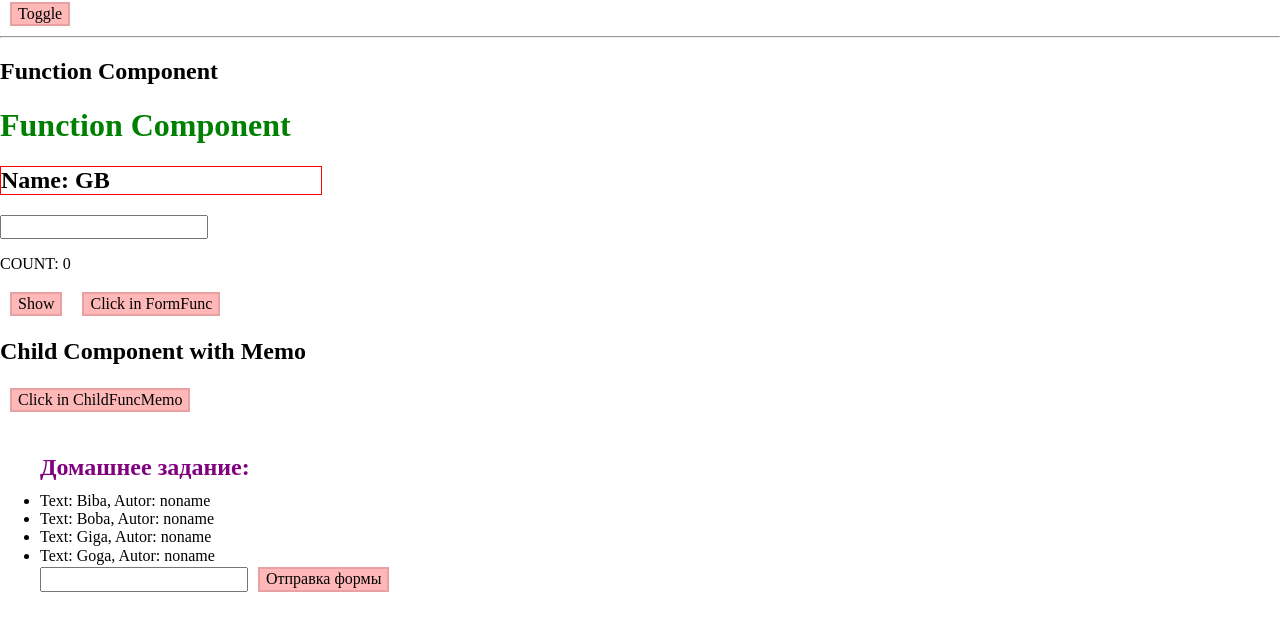
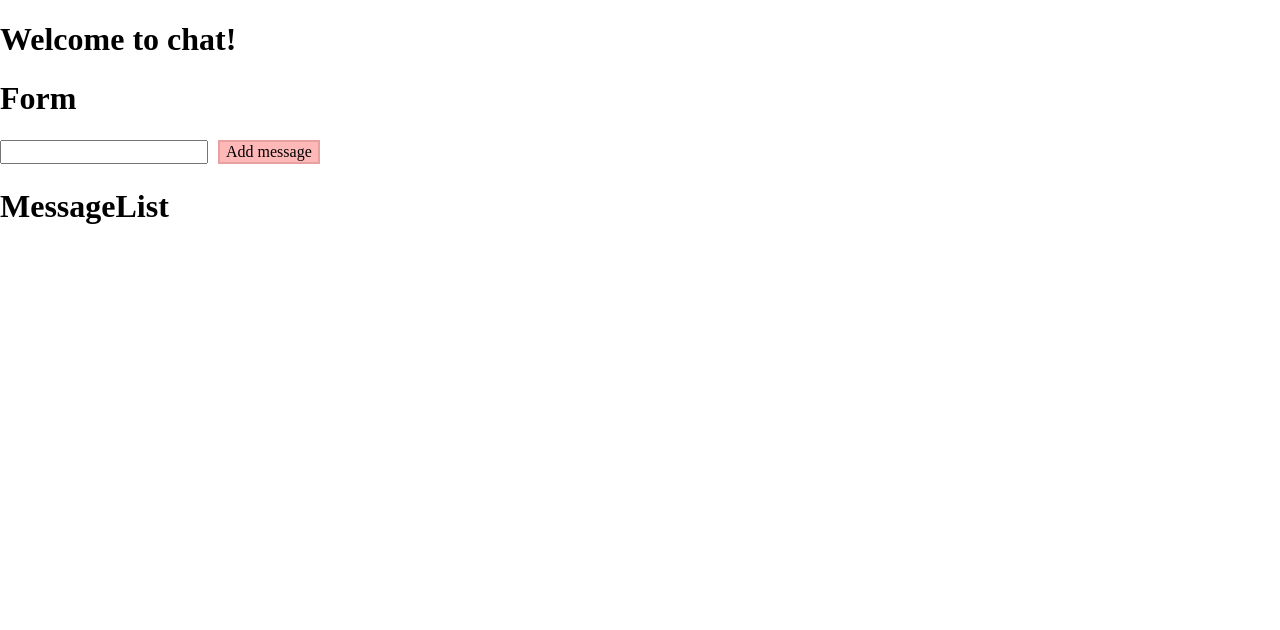
Before and after one commit to Gelignite87/React_GB, a React app: page / in a window 1280 px wide. Shown: the top 630 px of the page. Built offline with nearby package versions, Linux system fonts and the light colour scheme.

Commit message:
10.12.2022

```diff
--- a/src/App.js
+++ b/src/App.js
@@ -1,24 +1,36 @@
-import { useState } from 'react';
-import { FormClass } from './components/classes/FormClass';
-import { FormFunc } from './components/func/FormFunc';
+import { useCallback, useEffect, useState } from 'react';
+// import { FormClass } from './components/classes/FormClass';
+// import { FormFunc } from './components/func/FormFunc';
+import { Form } from './components/func/FormSubmit';
+import { MessageList } from './components/func/MessageList';
 
 export function App() {
-  const [toggle, setToggle] = useState(true)
-  const [messageList] = useState([{ text: 'Biba', autor: 'noname' }, { text: 'Boba', autor: 'noname' }, { text: 'Giga', autor: 'noname' }, { text: 'Goga', autor: 'noname' },])
+  // const [toggle, setToggle] = useState(true)
+  const [messages, setMessages] = useState([])
+
+  const addMessage = useCallback((newMessage) => {
+    setMessages([...messages, newMessage])
+  },[messages])
+
+  useEffect(() => {
+    if (messages.length>0 && messages[messages.length-1].author ==='user') {
+      const timeout = setTimeout(() => {
+        addMessage({author: 'bot', text: 'I\'m BOT'})
+      }, 1500)
+      return () => { clearTimeout(timeout) }
+    }
+  }, [messages, addMessage])
+
   return (
     <>
-      <button onClick={() => setToggle(!toggle)}>Toggle</button>
+      {/* <button onClick={() => setToggle(!toggle)}>Toggle</button>
       <hr />
       <h2>{toggle ? 'Function Component' : 'Classes Component'}</h2>
-      {toggle ? <FormFunc title='Function Component' /> : <FormClass />}
-      <ul>
-        <h2 className='DZ'>Домашнее задание:</h2>
-        {messageList.map((item) => (<li key={item.text}>Text: {item.text}, Autor: {item.autor}</li>))}
-        <form>
-          <input type="text" />
-          <button>Отправка формы</button>
-        </form>
-      </ul>
+      {toggle ? <FormFunc title='Function Component' /> : <FormClass />} */}
+
+      <h1>Welcome to chat!</h1>
+      <Form addMessage={addMessage} />
+      <MessageList messages={messages} />
     </>
   );
 }
--- /dev/null
+++ b/src/components/func/FormSubmit.jsx
@@ -0,0 +1,22 @@
+import { useState } from "react"
+import { Button } from "./ui/Button"
+
+export const Form = ({ addMessage }) => {
+    const [text, setText] = useState('')
+
+    const handleSubmit = (e) => {
+        e.preventDefault()
+        addMessage({ author: 'user', text })
+        setText('')
+    }
+
+    return (
+        <>
+            <h1>Form</h1>
+            <form onSubmit={handleSubmit}>
+                <input type='text' value={text} onChange={(e) => setText(e.target.value)} />
+                <Button>Add message</Button>
+            </form>
+        </>
+    )
+}
--- /dev/null
+++ b/src/components/func/MessageList.jsx
@@ -0,0 +1,12 @@
+export function MessageList({messages}) {
+    return (
+        <>
+            <h1>MessageList</h1>
+            <ul>
+                {messages.map((el, i) => (
+                    <li key={i}>{el.text}</li>
+                ))}
+            </ul>
+        </>
+    )
+}
```
